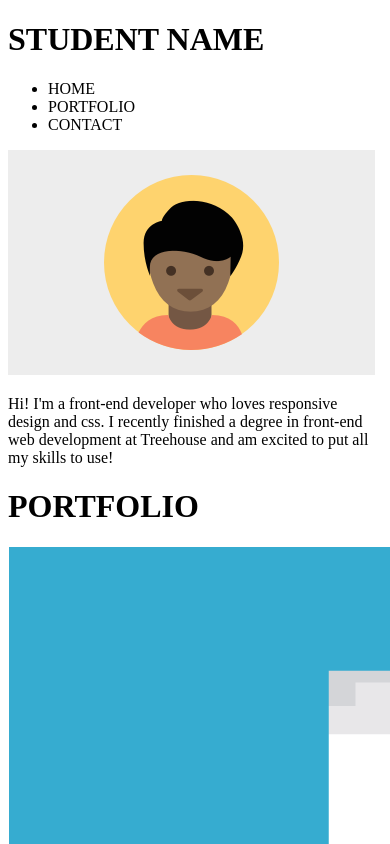
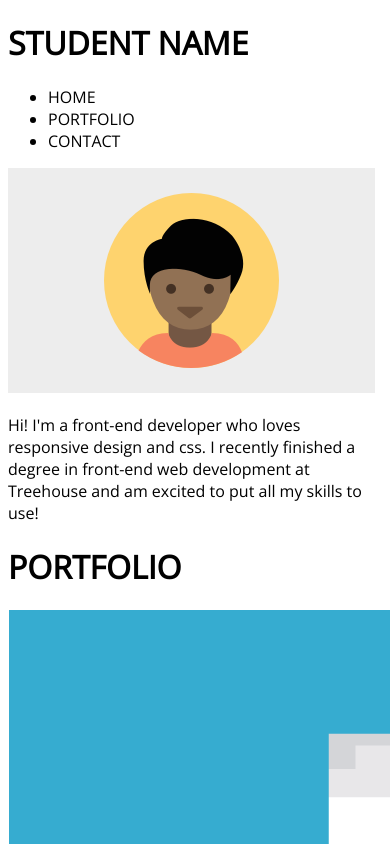
Before and after one commit to maddiewk/fewd_techdegree_project2, a plain HTML site: page index.html in a window 390 px wide. Shown: the top 844 px of the page. Drawn offline with nearby package versions, Linux system fonts and the light colour scheme.

Commit message:
font, test first media query

```diff
--- a/css/styles.css
+++ b/css/styles.css
@@ -0,0 +1,17 @@
+/* GLOBAL STYLES */
+
+body {
+  font-family: "Open Sans", sans-serif;
+}
+
+/* SECTION STYLES */
+
+
+
+
+/* MEDIA QUERIES */
+
+/* Mobile Devices ---- change to 320 px (620 is just to test)*/
+@media screen and (max-width: 620px) {
+
+}
--- a/index.html
+++ b/index.html
@@ -3,11 +3,12 @@
 <head>
   <meta charset="utf-8">
   <title>Madeline Keesling's Profile</title>
-  <meta name="viewport" content="width=device-width, initial-scale=1.0">
+  <meta name="viewport" content="width=device-width, initial-scale=1">
   <link rel="stylesheet" href="css/styles.css">
+  <link rel="stylesheet" href="https://fonts.googleapis.com/css?family=Open+Sans">
 </head>
   <body>
-    <header id="home">
+    <header id="top">
       <h1>STUDENT NAME</h1>
     </header>
 
```
